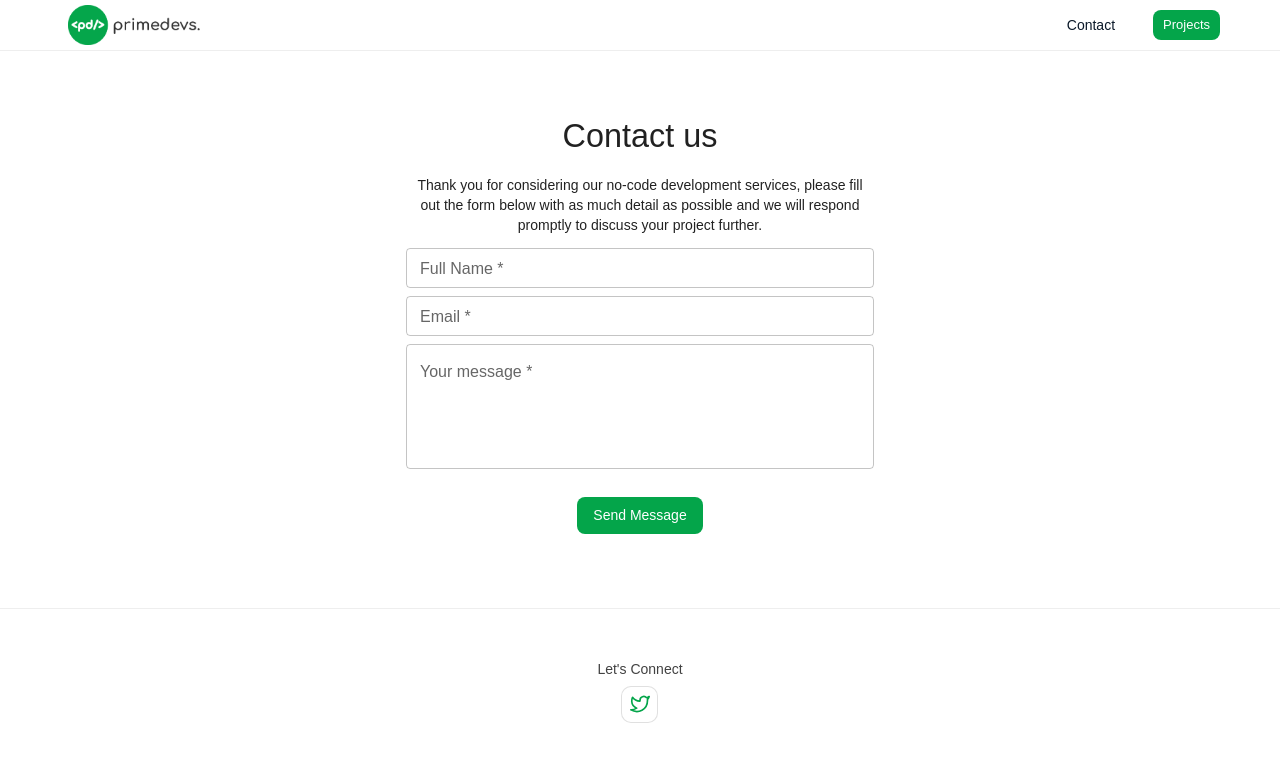
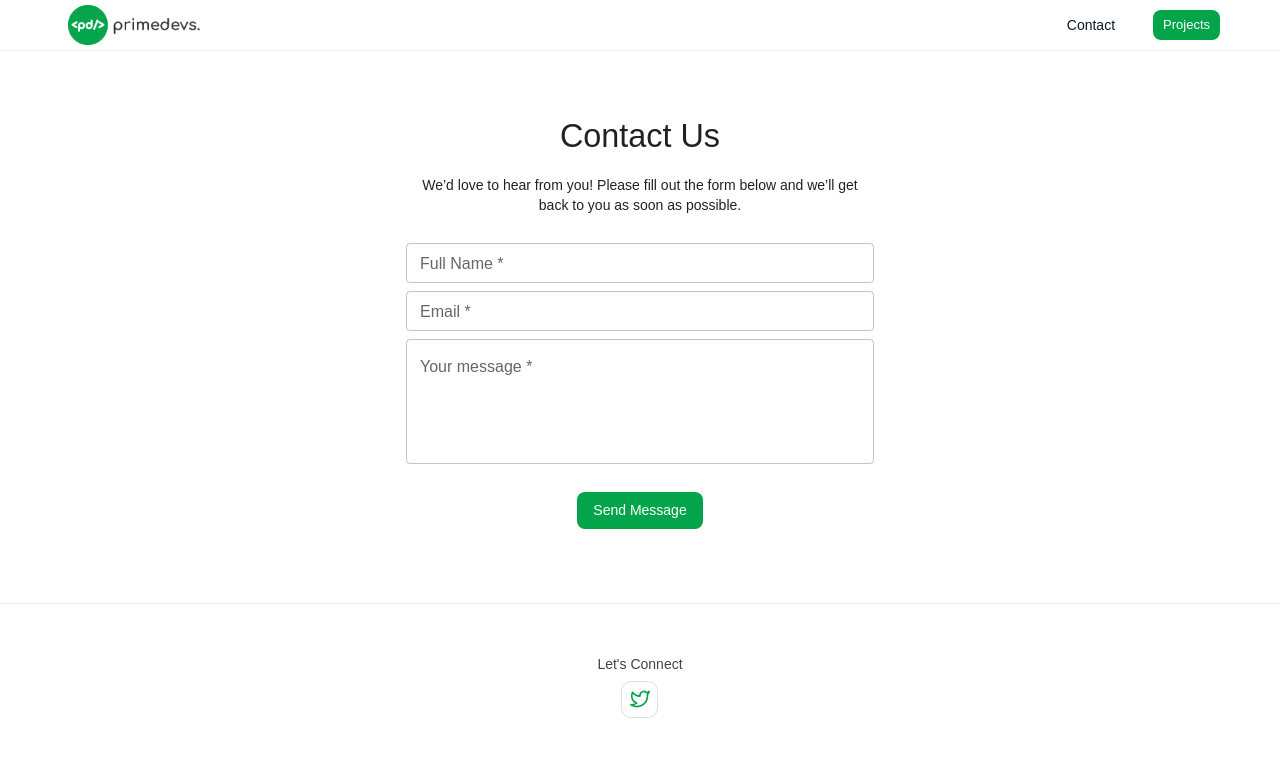
Before and after one commit to primedevs/noticalweb, a Next.js app: page /contact in a window 1280 px wide. Shown: the top 762 px of the page. Built offline with nearby package versions, Linux system fonts and the light colour scheme.

Commit message:
Updated Updated Primekit Preview Link

```diff
--- a/components/Contact/Contact.js
+++ b/components/Contact/Contact.js
@@ -60,16 +60,15 @@ export default function Test() {
               component="div"
               sx={{ textAlign: "center" }}
             >
-              Contact us
+              Contact Us
             </Typography>
             <Typography
               variant="body2"
               gutterBottom
-              sx={{ textAlign: "center" }}
+              sx={{ textAlign: "center", marginBottom: "20px" }}
             >
-              Thank you for considering our no-code development services, please
-              fill out the form below with as much detail as possible and we
-              will respond promptly to discuss your project further.
+              We’d love to hear from you! Please fill out the form below and
+              we’ll get back to you as soon as possible.
             </Typography>
             <TextField
               id="outlined-basic"
@@ -109,7 +108,7 @@ export default function Test() {
               value={message}
               onChange={handleChange}
               sx={{
-                borderRadius: 2,
+                borderRadius: 10,
                 marginBottom: "20px",
                 borderColor: isRequiredFieldEmpty(message) ? "red" : "inherit",
               }}
--- a/components/Contact/Contact.module.scss
+++ b/components/Contact/Contact.module.scss
@@ -9,9 +9,9 @@
     max-width: 500px;
     padding-bottom: 50px;
     margin: 0 auto 0 auto;
+
+    .input {
+      @include input();
+    }
   }
 }
-
-.input {
-  @include input();
-}
--- a/data/index/projects.json
+++ b/data/index/projects.json
@@ -1,6 +1,6 @@
 [
   {
-    "Preview Link": "https://primekit.bubbleapps.io/version-test/",
+    "Preview Link": "https://bubble.io/template/primekit---dashboard-1623777077815x592495192304255000",
     "Main image": "//s3.amazonaws.com/appforest_uf/f1643483743932x439248503255760260/Frame%201%20%281%29.png",
     "Name": "Primekit",
     "Created Date": "2022-01-29T19:16:14.127Z",
--- a/src/theme.js
+++ b/src/theme.js
@@ -1,8 +1,8 @@
 import { createTheme, responsiveFontSizes } from "@mui/material/styles";
 
-const theme = createTheme({
+let theme = createTheme({
   typography: {
-    fontFamily: "'Muli', sans-serif", // Set the font-family to Urbanist
+    fontFamily: "'Muli', sans-serif",
     button: {
       textTransform: "none",
       textDecoration: "none",
@@ -12,28 +12,17 @@ const theme = createTheme({
     primary: { 500: "#04A54A" },
     secondary: { main: "#0B1929" },
   },
-  transitions: {
-    create: () => "all 0.3s ease-in-out", // Smooth transition for all elements
-  },
   components: {
-    MuiInput: {
+    MuiInputBase: {
       styleOverrides: {
         root: {
-          borderRadius: 10, // Add a border radius of 10px
-          transition: "border-color 0.3s ease-in-out", // Smooth transition for border color
-          borderColor: "#ccc", // Set the default border color
-          "&:hover": {
-            borderColor: "#04A54A", // Set hover color to #04A54A
-          },
-          "&:focus": {
-            borderColor: "#04A54A", // Set focus color to #04A54A
-            boxShadow: "0 0 3px #aaa", // Add a box shadow on focus
-          },
+          borderRadius: 10, // change this line
         },
       },
     },
   },
 });
 
-const responsiveTheme = responsiveFontSizes(theme);
-export default responsiveTheme;
+theme = responsiveFontSizes(theme);
+
+export default theme;
--- a/styles/elements/_input.scss
+++ b/styles/elements/_input.scss
@@ -9,7 +9,7 @@
   height: 40px;
   padding-left: 10px;
   padding-right: 10px;
-  border-radius: 10px;
+  border-radius: 10px !important;
   border: 1px solid $grey_500;
   color: $green_main();
   transition: all 1000 ease;
```
